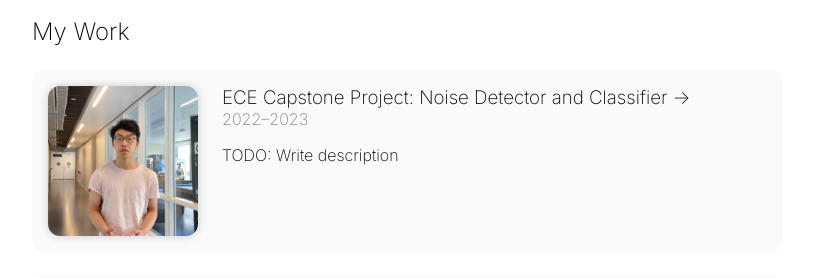
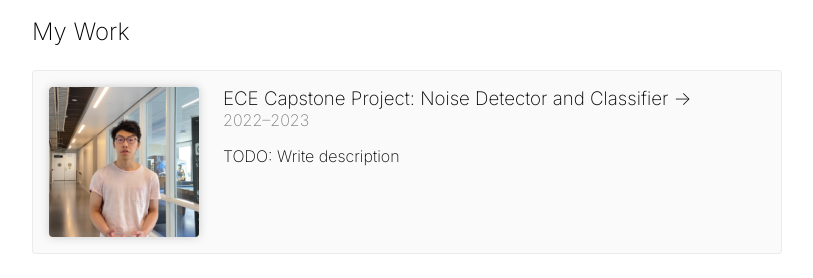
Before and after one commit to SavSidorov/savsidorov.com, a Next.js app: page / in a window 1280 px wide. Shown: the part 655-933 px from the top of the page, without its empty margins (233-1046 px from the left). Built offline with nearby package versions, Linux system fonts and the light colour scheme.

Commit message:
Projects section tweaks

```diff
--- a/app/globals.css
+++ b/app/globals.css
@@ -1,6 +1,6 @@
 :root {
   --max-width: 1100px;
-  --border-radius: 12px;
+  --border-radius: 4px;
   --font-mono: ui-monospace, Menlo, Monaco, 'Cascadia Mono', 'Segoe UI Mono',
     'Roboto Mono', 'Oxygen Mono', 'Ubuntu Monospace', 'Source Code Pro',
     'Fira Mono', 'Droid Sans Mono', 'Courier New', monospace;
--- a/components/Book.module.css
+++ b/components/Book.module.css
@@ -3,11 +3,10 @@
   height: calc(250px / 1.2);
   overflow: hidden;
   box-shadow: 0 0 10px 0 rgba(0,0,0,0.2);
-  transition: box-shadow 0.2s ease-in-out;
-  transition: transform 200ms;
+  transition: box-shadow 0.2s ease-in-out, transform 200ms ease-in-out;
 }
 
 .book:hover {
-  box-shadow: 0 0 10px 0 rgba(0,0,0,0.4);
+  box-shadow: 0 0 10px 0 rgba(0,0,0,0.3);
   transform: scale(1.015);
 }
--- a/components/Project.module.css
+++ b/components/Project.module.css
@@ -3,12 +3,14 @@
   margin: 1.5rem 0;
   padding: 1rem;
   border-radius: var(--border-radius);
+  border: 1px solid rgba(200, 200, 200, 0.3);
   background-color: rgba(200, 200, 200, 0.1);
   transition: background 200ms, border 200ms;
 }
 
 .project:hover{
-  background-color: rgba(118, 118, 118, 0.1);
+  border: 1px solid rgba(120, 120, 120, 0.3);
+  background-color: rgba(120, 120, 120, 0.1);
 }
 
 .project h3 {
```
